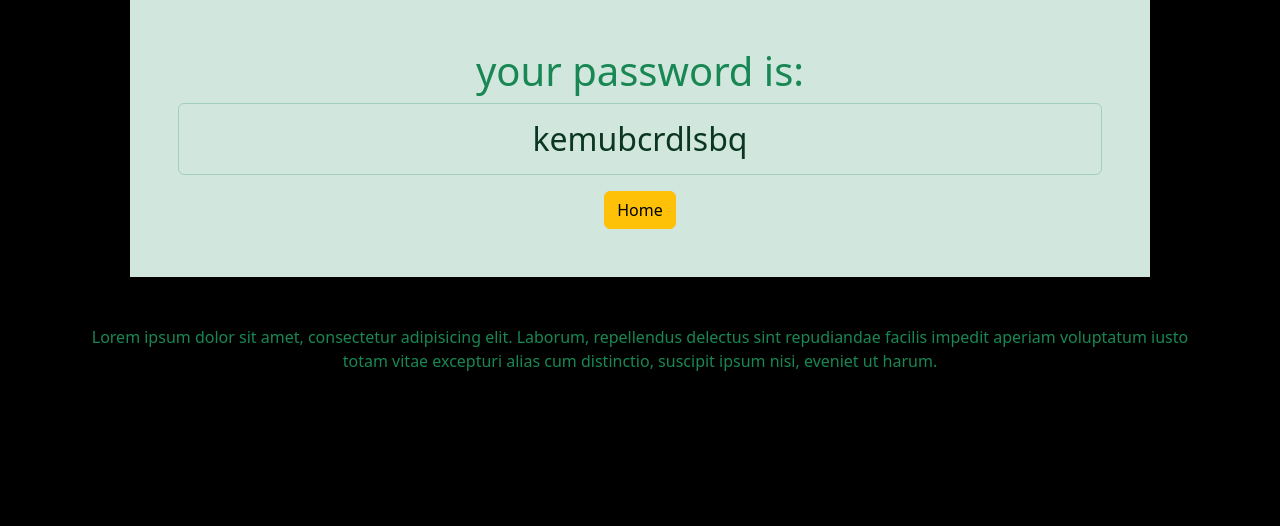
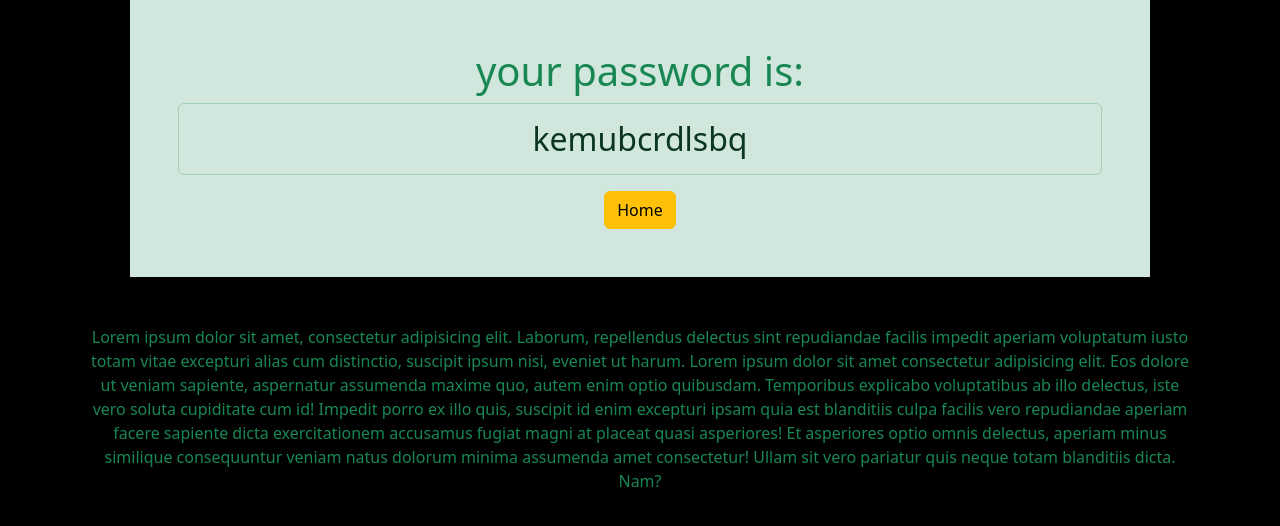
Before and after one commit to TusharO11/password_gen, a Django app: page /genratedpassword/ in a window 1280 px wide. Shown: the part 49-575 px from the top of the page. Run offline with Django 5.2, Linux system fonts and the light colour scheme.

Commit message:
added new lorem to passwrod.html file

```diff
--- a/generator/templates/generator/password.html
+++ b/generator/templates/generator/password.html
@@ -13,4 +13,7 @@
 
 <div class="resume">
     Lorem ipsum dolor sit amet, consectetur adipisicing elit. Laborum, repellendus delectus sint repudiandae facilis impedit aperiam voluptatum iusto totam vitae excepturi alias cum distinctio, suscipit ipsum nisi, eveniet ut harum.
+
+
+    Lorem ipsum dolor sit amet consectetur adipisicing elit. Eos dolore ut veniam sapiente, aspernatur assumenda maxime quo, autem enim optio quibusdam. Temporibus explicabo voluptatibus ab illo delectus, iste vero soluta cupiditate cum id! Impedit porro ex illo quis, suscipit id enim excepturi ipsam quia est blanditiis culpa facilis vero repudiandae aperiam facere sapiente dicta exercitationem accusamus fugiat magni at placeat quasi asperiores! Et asperiores optio omnis delectus, aperiam minus similique consequuntur veniam natus dolorum minima assumenda amet consectetur! Ullam sit vero pariatur quis neque totam blanditiis dicta. Nam?
 </div>
```
